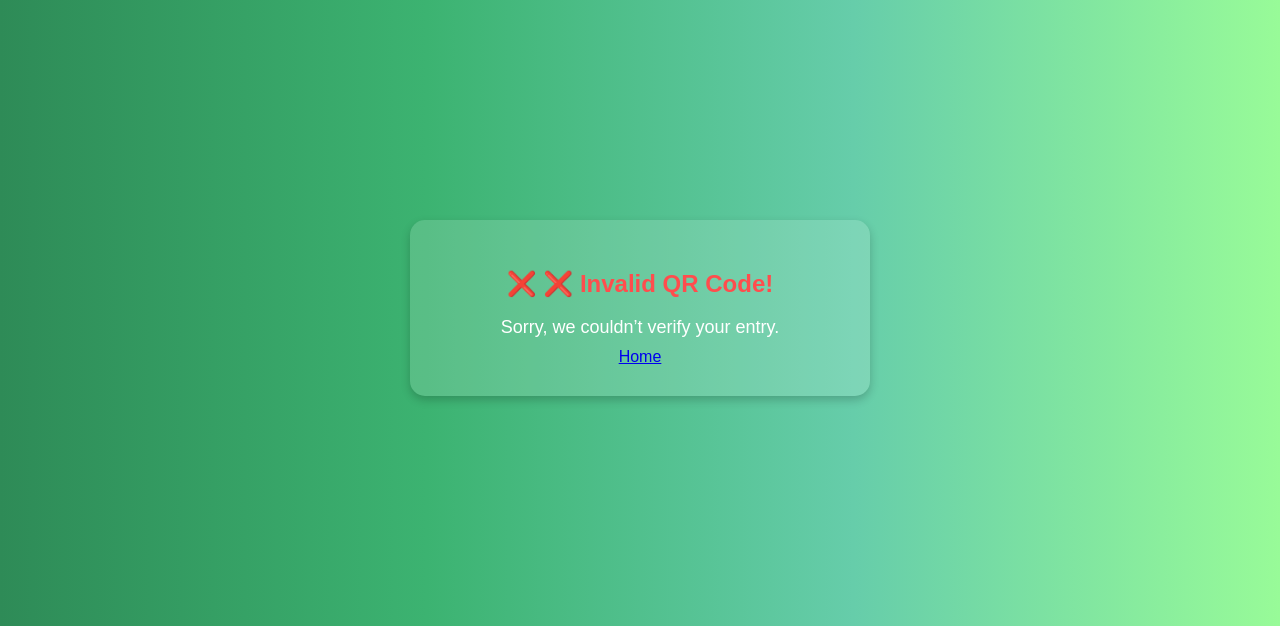
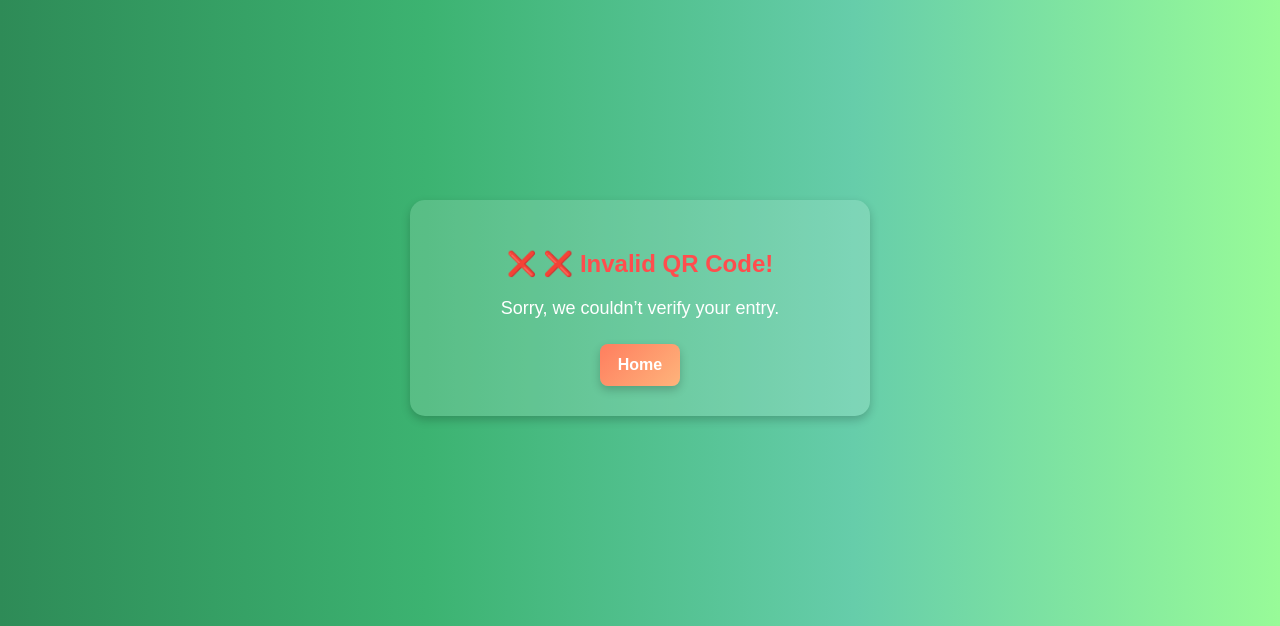
Before and after one commit to Shubham221216/HoliBookingSystem, a Flask app: page /verify_qr/1 in a window 1280 px wide. Shown: the part 150-776 px from the top of the page. Run offline with Flask 3, Linux system fonts and the light colour scheme; the visitor is signed in with stand-in values (Sample User, id 1); data that the repository does not hold is empty.

Commit message:
changes in verify_qr.html page for home button

```diff
--- a/app.py
+++ b/app.py
@@ -128,7 +128,7 @@ def index():
     return render_template('index.html', available_tickets=available_tickets)
 
 
-app.route('/adminHome')
+app.route('/adminhome')
 def adminHome():
     return render_template('admin_dashboard.html')
 
--- a/templates/success.html
+++ b/templates/success.html
@@ -345,7 +345,7 @@
     <div class="success-container">
         <h2>🎉 Payment Successful!</h2>
         <p>Thank you for booking, <b>{{ name }}</b>!</p>
-        <p>Your tickets for the <b>{{ plan_type }}</b> plan have been confirmed.</p>
+        <p>Your tickets for the Plan Type: <b>{{ plan_type }}</b> have been confirmed.</p>
 
         <div class="qr-section">
             <h3>📌 Scan the QR code at entry:</h3>
--- a/templates/verify_qr.html
+++ b/templates/verify_qr.html
@@ -106,11 +106,11 @@
             <p>Welcome! You have successfully entered the event.</p>
             <p>Your Email<b>{{ user_email }}</b></p>
             <p>🎟️ You have booked <b>{{ num_tickets }}</b> tickets.</p>
-            <a href="/adminHome" class="home-button">Home</a>
+            <a href="/adminhome" class="home-button">Home</a>
         {% else %}
             <h2 class="error">❌ {{ message }}</h2>
             <p>Sorry, we couldn’t verify your entry.</p>
-            <a href="/adminHome">Home</a>
+            <a href="/adminhome" class="home-button">Home</a>
         {% endif %}
     </div>
 
```
